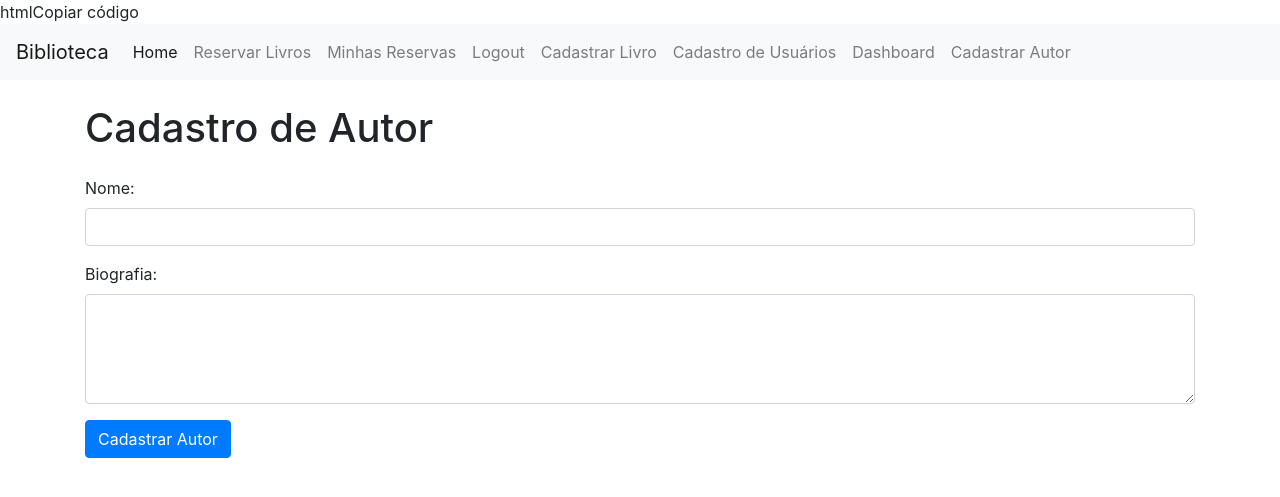
After one commit to ItonCarlos/Biblioteca-on-line, a Flask app: page /cadastro_autor in a window 1280 px wide. The commit adds this page. Shown: the top 497 px of the page. Run offline with Flask 3, Linux system fonts and the light colour scheme; a user stored in the database is signed in; tables that the repository leaves empty hold one stand-in row (values such as "Sample post"); some libraries are stand-ins or nearby versions.

Commit message:
Criação do Form para cadastrar autor

```diff
--- a/app.py
+++ b/app.py
@@ -58,11 +58,9 @@ class User(db.Model, UserMixin):
         self.role = role
         self.is_admin = is_admin
 
-@login_manager.user_loader
-def load_user(user_id):
-    return User.query.get(int(user_id))
 
-#Classe modelo de reserva de livros
+
+#Criar classe para reserva
 class Reservation(db.Model):
     id = db.Column(db.Integer, primary_key=True)
     user_id = db.Column(db.Integer, db.ForeignKey('user.id'), nullable=False)
@@ -72,6 +70,30 @@ class Reservation(db.Model):
     def __init__(self, user_id, book_id):
         self.user_id = user_id
         self.book_id = book_id
+
+
+
+# Criar a classe para o modelo de Autor
+class Autor(db.Model):
+    id = db.Column(db.Integer, primary_key=True)
+    nome = db.Column(db.String(200), nullable=False, unique=True)
+    biografia = db.Column(db.Text, nullable=True)
+
+    def __init__(self, nome, biografia=None):
+        self.nome = nome
+        self.biografia = biografia
+
+    def __repr__(self):
+        return f"<Autor {self.nome}>"
+
+
+
+
+
+@login_manager.user_loader
+def load_user(user_id):
+    return User.query.get(int(user_id))
+
 
 
 
@@ -284,6 +306,60 @@ def dashboard():
                            livros_por_ano=livros_por_ano,
                            livros_por_editora=livros_por_editora)
 
+#Crie uma nova rota para exibir o formulário de cadastro de autores:
+@app.route("/cadastro_autor", methods=["GET"])
+@login_required
+@admin_required
+def cadastro_autor():
+    return render_template("cadastro_autor.html")
+
+
+
+#Crie uma nova rota para processar o formulário e adicionar novos autores ao banco de dados
+@app.route("/criar_autor", methods=["POST"])
+@login_required
+@admin_required
+def criar_autor():
+    nome = request.form.get("nome")
+    biografia = request.form.get("biografia")
+
+    print(f"Nome do Autor: {nome}")
+    print(f"Biografia do Autor: {biografia}")
+
+    # Verificar se o autor já existe
+    autor_existente = Autor.query.filter_by(nome=nome).first()
+    if autor_existente:
+        flash("Autor já cadastrado.")
+        return redirect(url_for("cadastro_autor"))
+
+    # Criar novo autor e adicionar ao banco de dados
+    novo_autor = Autor(nome=nome, biografia=biografia)
+    db.session.add(novo_autor)
+
+    try:
+        db.session.commit()
+        print(f"Autor {nome} adicionado com sucesso.")
+    except Exception as e:
+        db.session.rollback()
+        print(f"Erro ao adicionar autor: {e}")
+        flash("Erro ao cadastrar o autor. Tente novamente.")
+        return redirect(url_for("cadastro_autor"))
+
+    # Redirecionar para a página de confirmação
+    return redirect(url_for("confirmacao_autor"))
+
+
+
+
+#Rota para informar a confirmação do cadastro do autor
+@app.route("/confirmacao_autor")
+@login_required
+def confirmacao_autor():
+    return render_template("confirmacao_autor.html")
+
+
+
+
 
 
 
--- a/templates/_navbar.html
+++ b/templates/_navbar.html
@@ -42,6 +42,9 @@ htmlCopiar código
           <li class="nav-item">
             <a class="nav-link" href="{{ url_for('dashboard') }}">Dashboard</a>
           </li>
+          <li class="nav-item">
+            <a class="nav-link" href="{{ url_for('cadastro_autor') }}">Cadastrar Autor</a>
+          </li>
           {% endif %}
         </ul>
       </div>
--- /dev/null
+++ b/templates/cadastro_autor.html
@@ -0,0 +1,33 @@
+<!DOCTYPE html>
+<html lang="pt-BR">
+<head>
+    <meta charset="UTF-8">
+    <meta name="viewport" content="width=device-width, initial-scale=1.0">
+    <title>Cadastro de Autor</title>
+    <!-- Incluindo o CSS do Bootstrap -->
+    <link rel="stylesheet" href="https://maxcdn.bootstrapcdn.com/bootstrap/4.5.2/css/bootstrap.min.css">
+</head>
+<body>
+    {% include '_navbar.html' %}
+
+    <div class="container mt-4">
+        <h1 class="mb-4">Cadastro de Autor</h1>
+        <form action="{{ url_for('criar_autor') }}" method="post">
+            <div class="form-group">
+                <label for="nome">Nome:</label>
+                <input type="text" id="nome" name="nome" class="form-control" required>
+            </div>
+            <div class="form-group">
+                <label for="biografia">Biografia:</label>
+                <textarea id="biografia" name="biografia" class="form-control" rows="4"></textarea>
+            </div>
+            <button type="submit" class="btn btn-primary">Cadastrar Autor</button>
+        </form>
+    </div>
+
+    <!-- Incluindo o JavaScript do Bootstrap e jQuery -->
+    <script src="https://code.jquery.com/jquery-3.5.1.slim.min.js"></script>
+    <script src="https://cdn.jsdelivr.net/npm/@popperjs/core@2.5.4/dist/umd/popper.min.js"></script>
+    <script src="https://maxcdn.bootstrapcdn.com/bootstrap/4.5.2/js/bootstrap.min.js"></script>
+</body>
+</html>
```
Also changed, not shown: templates/confirmacao_autor.html (added, +26 -0 lines).
